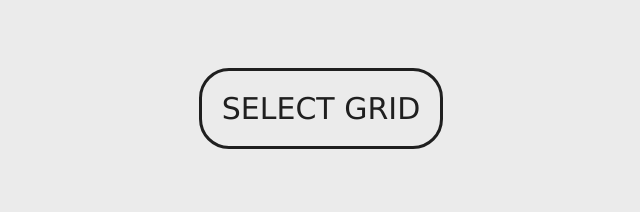
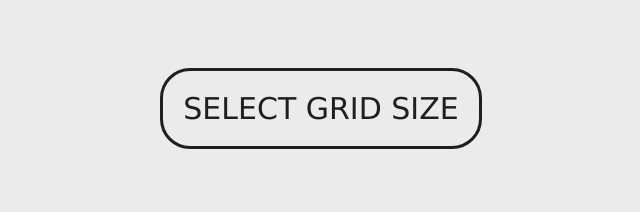
Before and after one commit to heywowyou/odin-art, a plain HTML site: page index.html in a window 1280 px wide. Shown: the whole page, without its empty margins (319-959 px from the left). Drawn offline with Linux system fonts and the light colour scheme.

Commit message:
Update button text

```diff
--- a/index.html
+++ b/index.html
@@ -8,7 +8,9 @@
     <script src="script.js" defer></script>
   </head>
   <body>
-    <div class="button-container"><button id="button">SELECT GRID</button></div>
+    <div class="button-container">
+      <button id="button">SELECT GRID SIZE</button>
+    </div>
     <div id="grid-container"></div>
   </body>
 </html>
```
